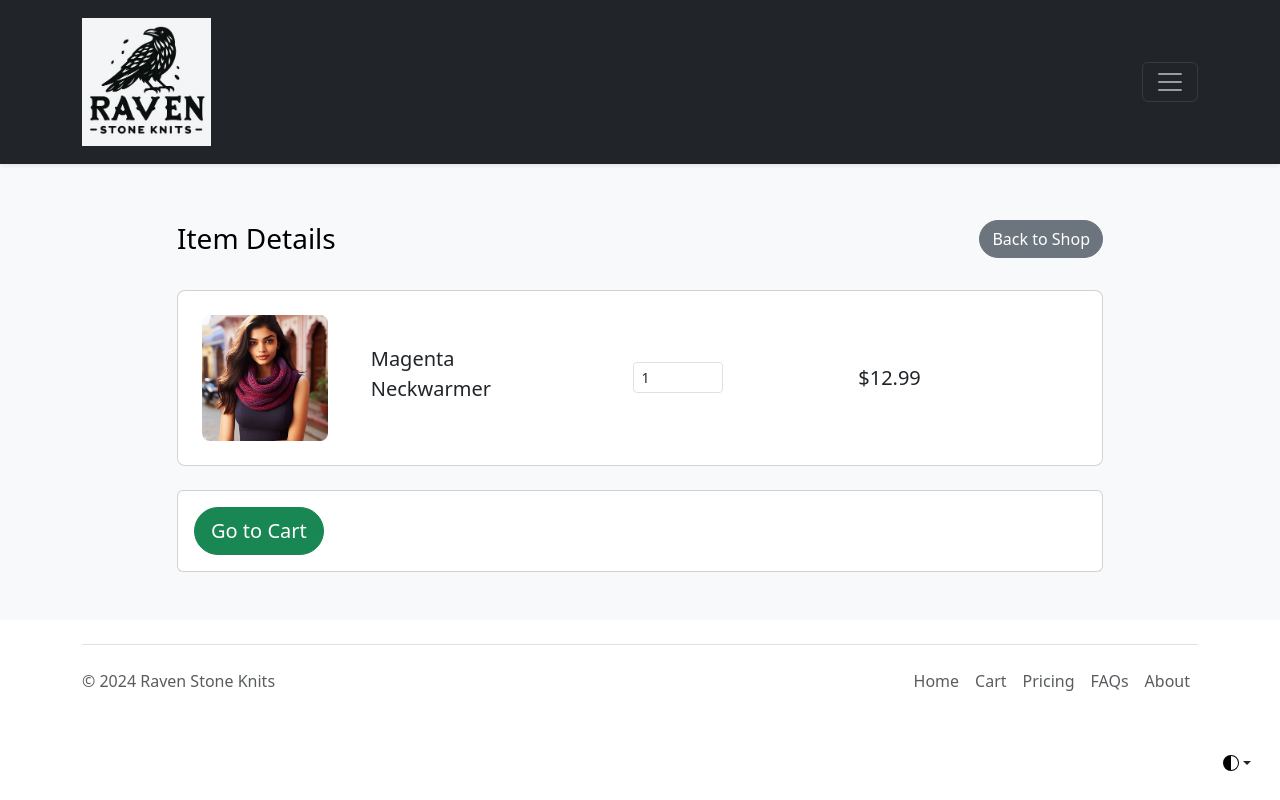
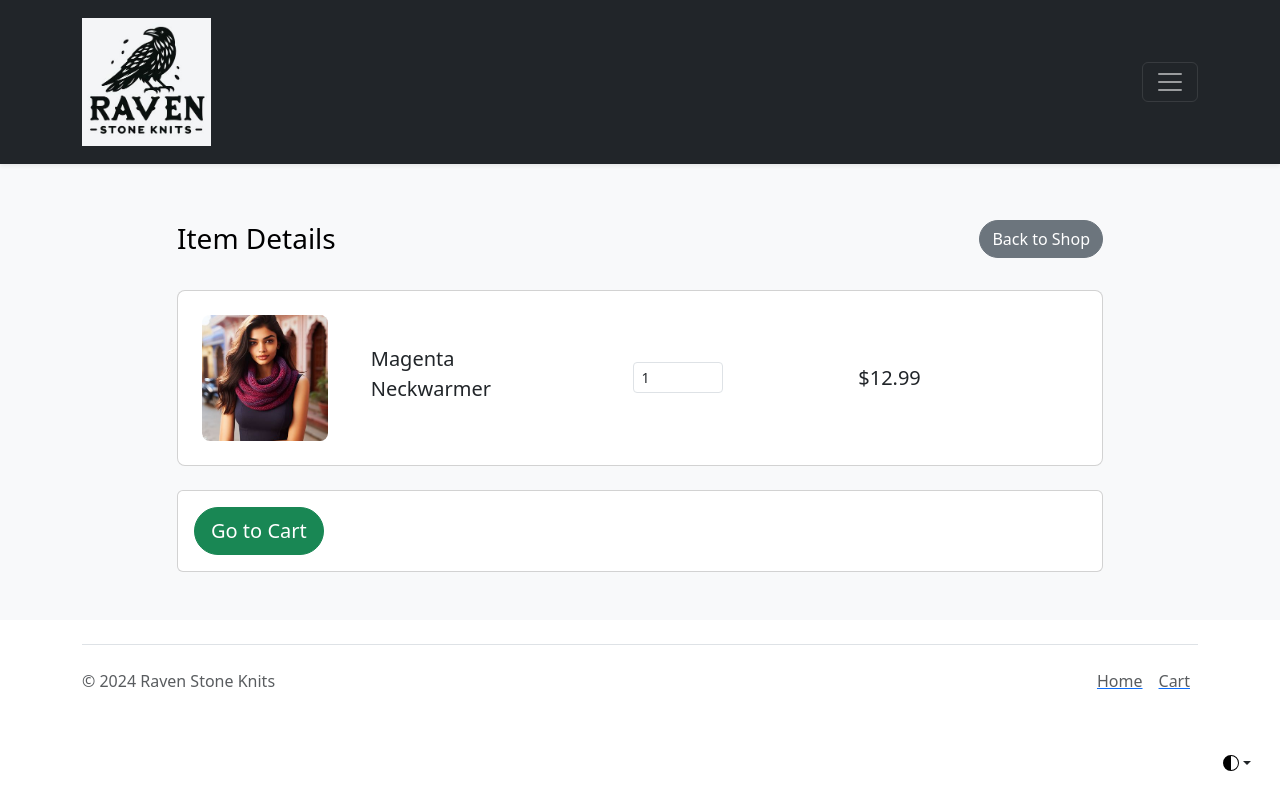
Before and after one commit to GitHubWhite22/lee-white-capstone, a React (Vite) app: page /SingleItem in a window 1280 px wide. Built offline with nearby package versions, Linux system fonts and the light colour scheme.

Commit message:
make footer links to Home and Cart active

```diff
--- a/src/Pages/SingleItem.jsx
+++ b/src/Pages/SingleItem.jsx
@@ -2,8 +2,8 @@ import React from "react";
 // import { useNavigate } from "react-router-dom";
 // import axios from "axios";
 import magenta_neckwarmer from "../assets/images/images/magenta-slouch-neckwarmer-lady.jpg";
-import orange_flower_armwarmers from "../assets/images/images/orange-flower-armwarmers-lady.jpg";
-import blue_gauntlets from "../assets/images/images/blue-gauntlets-man.jpg";
+// import orange_flower_armwarmers from "../assets/images/images/orange-flower-armwarmers-lady.jpg";
+// import blue_gauntlets from "../assets/images/images/blue-gauntlets-man.jpg";
 const BASE_URL = "http://localhost:8080";
 import { Link } from "react-router-dom";
 
@@ -75,12 +75,14 @@ function SingleItem() {
               </div>
               <div className="card">
                 <div className="card-body">
+                  <Link to="/Cart">
                     <button
                       type="button"
                       className="btn btn-success rounded-pill btn-block btn-lg"
                     >
                       Go to Cart
                     </button>
+                  </Link>
                 </div>
               </div>
             </div>
--- a/src/components/footer.jsx
+++ b/src/components/footer.jsx
@@ -16,31 +16,20 @@ function Footer() {
         </a>
 
         <ul class="nav col-md-4 justify-content-end">
+          <Link to="/">
             <li class="nav-item">
               <a href="#" class="nav-link px-2 text-muted">
                 Home
               </a>
             </li>
+          </Link>
+          <Link to="/Cart">
             <li class="nav-item">
               <a href="#" class="nav-link px-2 text-muted">
                 Cart
               </a>
             </li>
-          <li class="nav-item">
-            <a href="#" class="nav-link px-2 text-muted">
-              Pricing
-            </a>
-          </li>
-          <li class="nav-item">
-            <a href="#" class="nav-link px-2 text-muted">
-              FAQs
-            </a>
-          </li>
-          <li class="nav-item">
-            <a href="#" class="nav-link px-2 text-muted">
-              About
-            </a>
-          </li>
+          </Link>
         </ul>
       </footer>
     </div>
```
Lines whose indentation alone changed are shown as unchanged.
